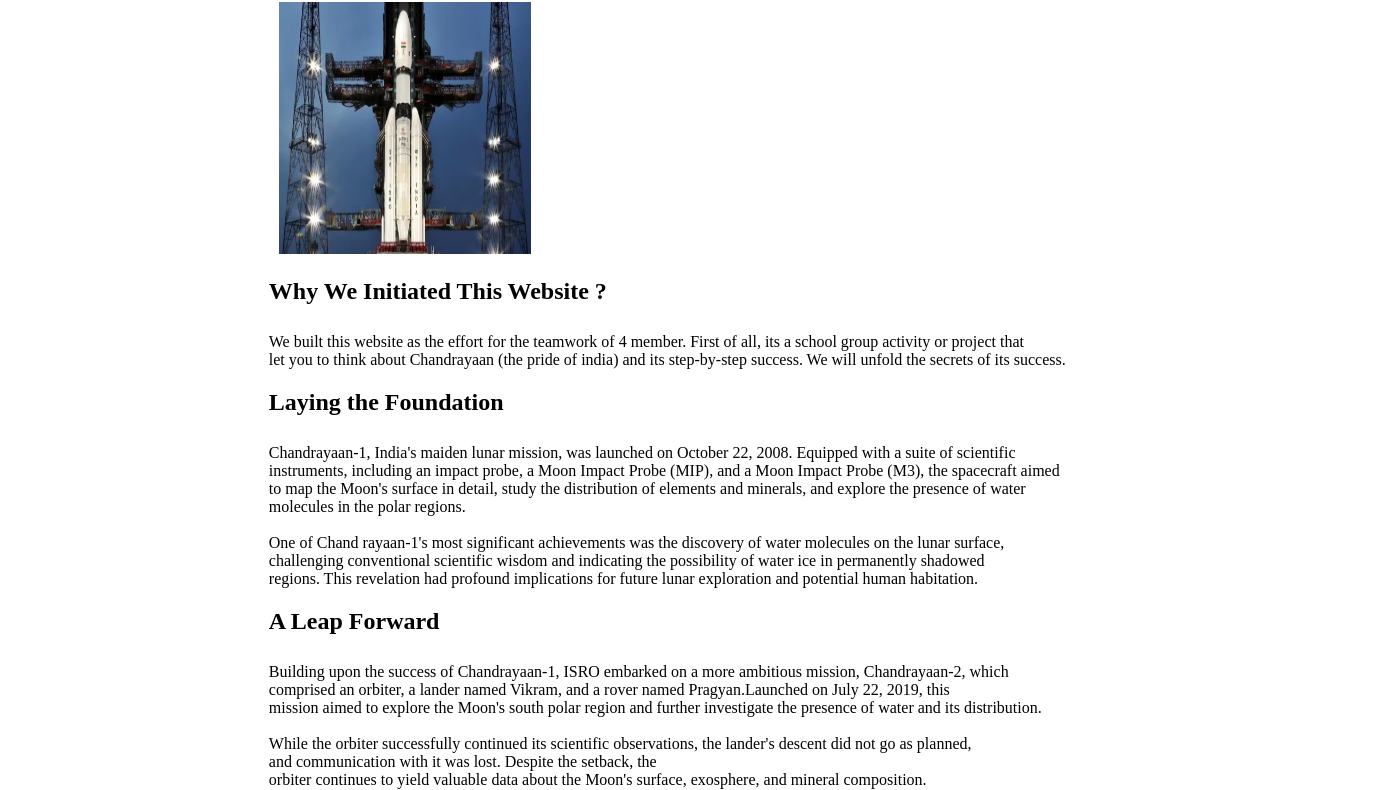
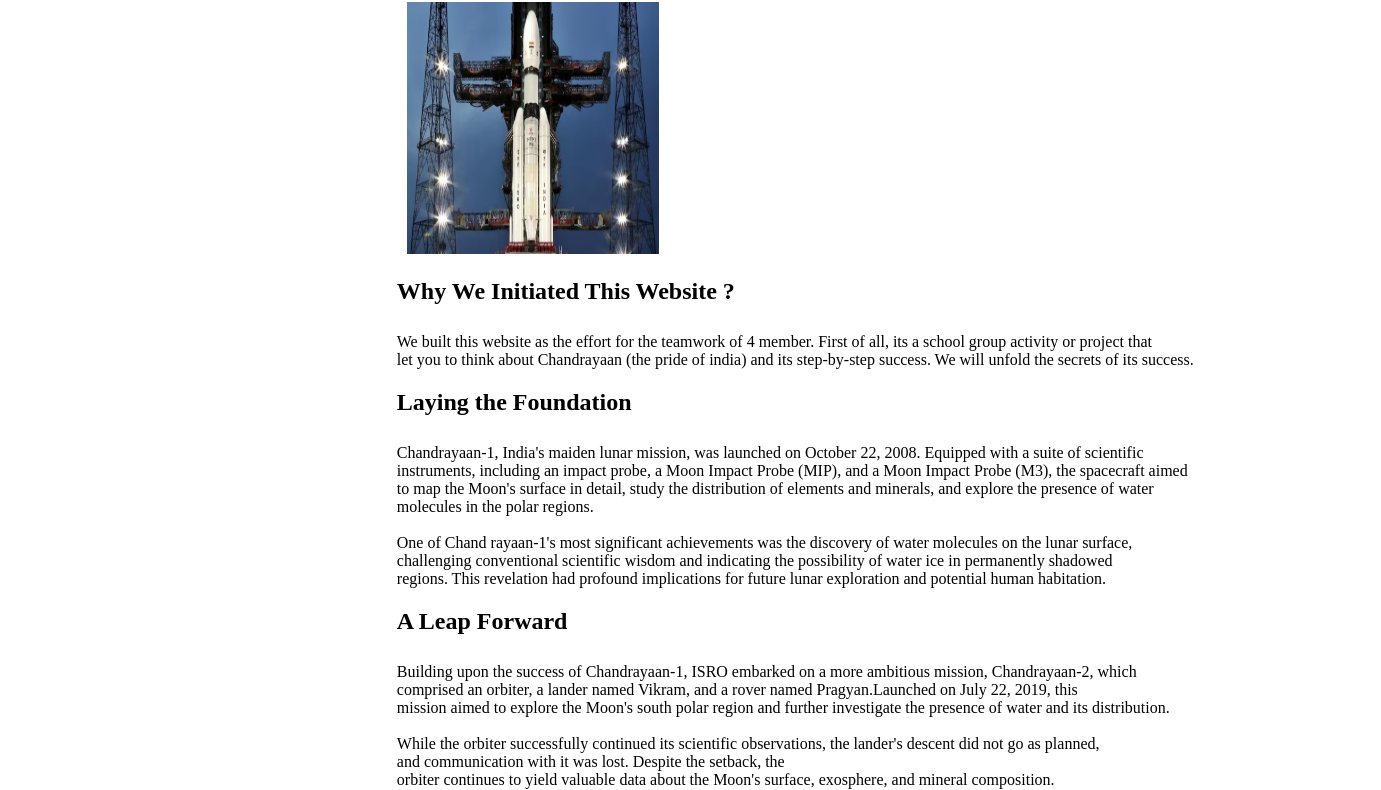
Before and after one commit to dhushyanth-123/projectChandrayaan, a plain HTML site: page go.html in a window 1280 px wide. Shown: the part 207-997 px from the top of the page, 1381 px wide, since content can reach past the window. Drawn offline with Linux system fonts and the light colour scheme.

Commit message:
Update go.css

```diff
--- a/go.css
+++ b/go.css
@@ -76,7 +76,7 @@ body{
 .main{
     position: relative;
     height: 100%;
-    left: 21%;
+    left: 31%;
 
 }
 h4{
```
